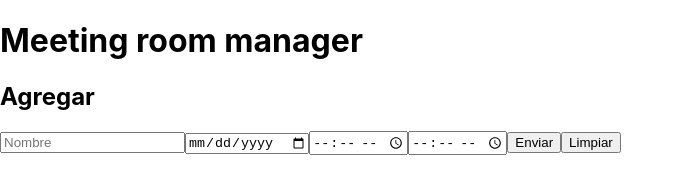
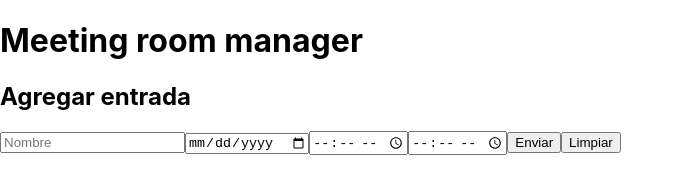
Before and after one commit to Croobat/boardroom-manager, a React (Create React App) app: page / in a window 1280 px wide. Shown: the top 172 px of the page, without its empty margins (0-684 px from the left). Built offline with nearby package versions, Linux system fonts and the light colour scheme.

Commit message:
conditional h2 (agregar/editar)

```diff
--- a/src/App.jsx
+++ b/src/App.jsx
@@ -32,7 +32,7 @@ function App() {
 
   const updateData = (data) => {
     let newData = db.map((el) => (el.id === data.id ? data : el))
-    setDb(newData);
+    setDb(newData)
   }
 
   const deleteData = (id) => {}
--- a/src/components/CrudForm.jsx
+++ b/src/components/CrudForm.jsx
@@ -59,7 +59,7 @@ function CrudForm({ createData, updateData, dataToEdit, setDataToEdit }) {
 
   return (
     <div>
-      <h2>Agregar</h2>
+      <h2>{dataToEdit ? "Editar entrada" : "Agregar entrada"}</h2>
       <form onSubmit={handleSubmit}>
         <input
           type='text'
```
